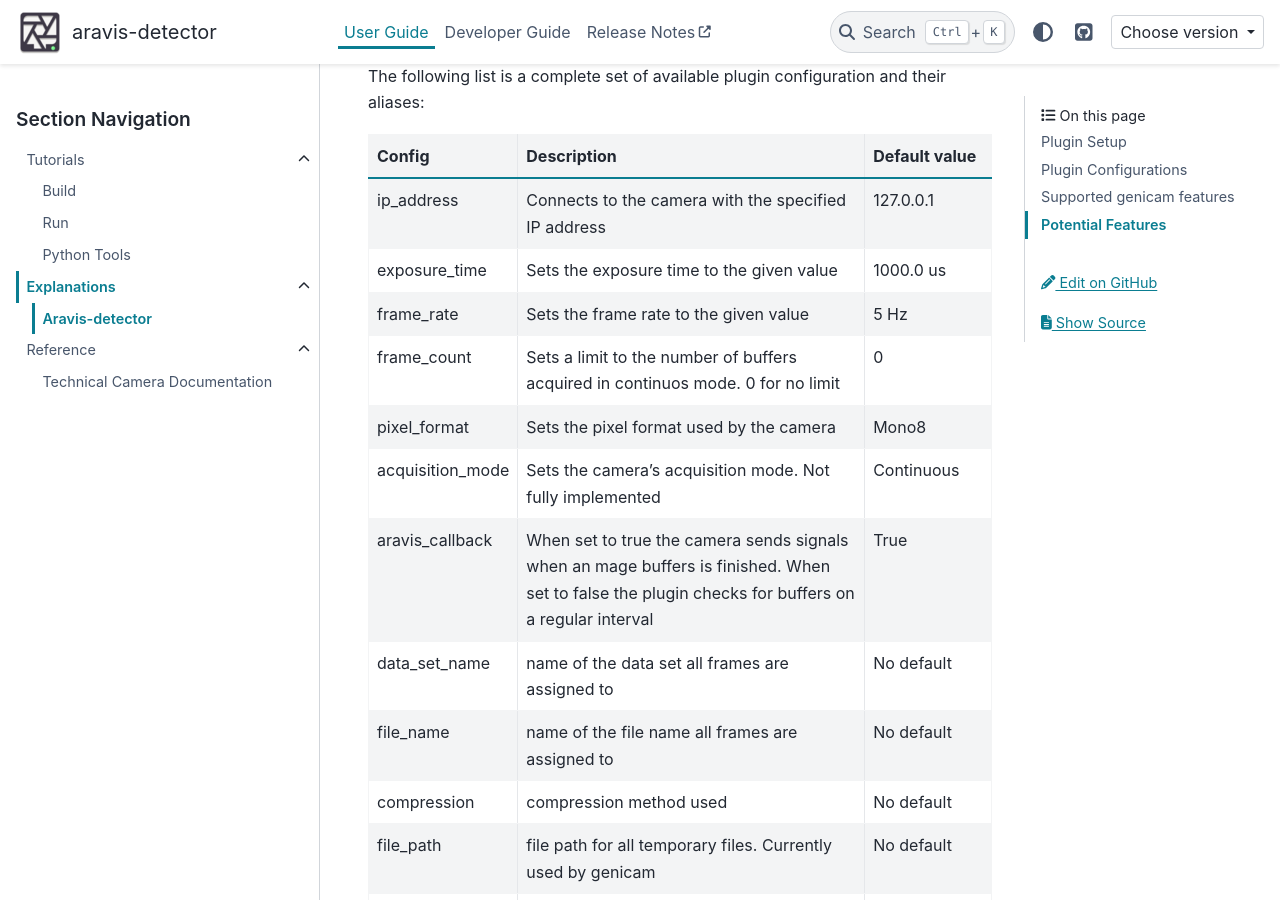
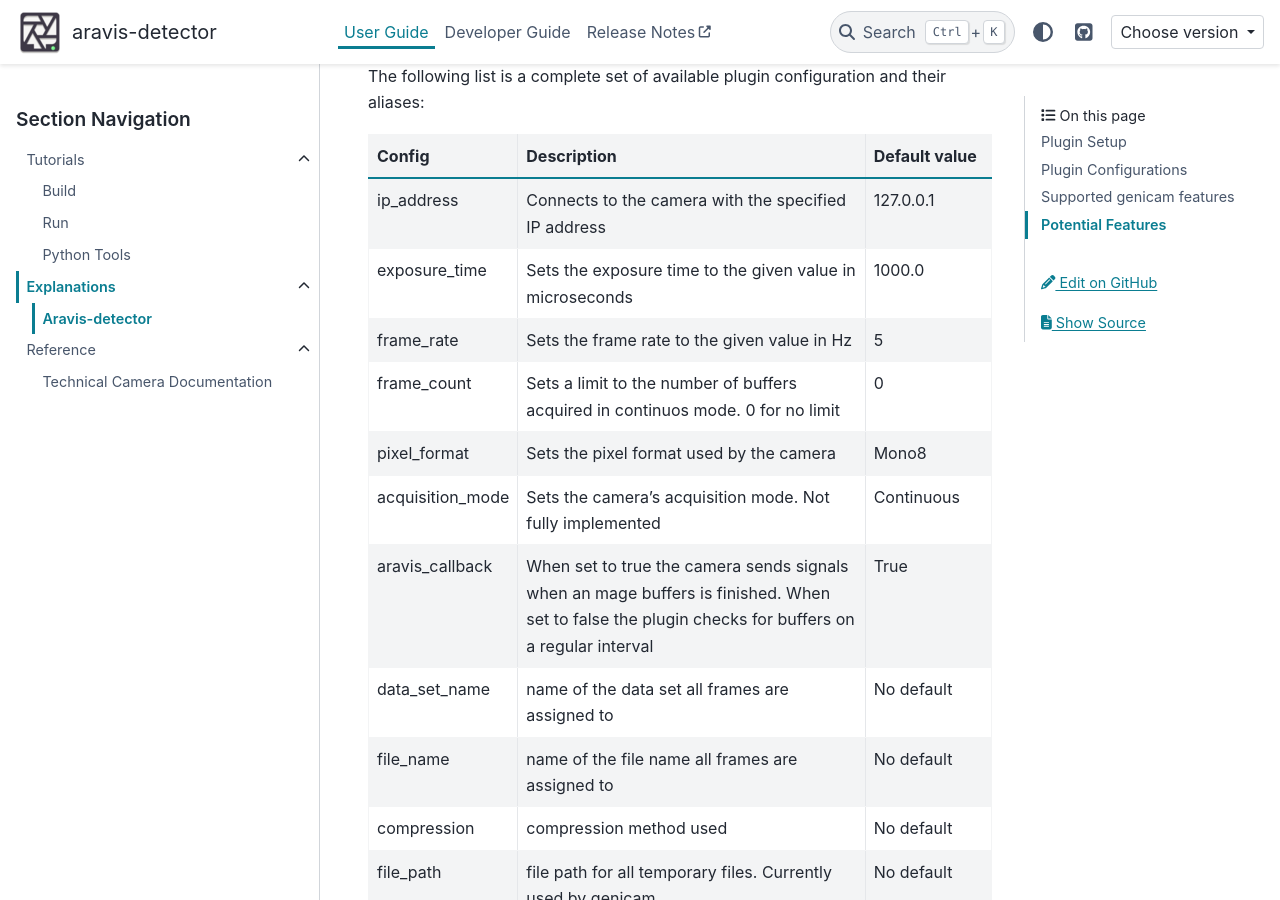
Before and after one commit to Observatory-Sciences/aravis-detector, a Sphinx documentation site: the page built from docs/user/explanations/aravis-detector.md, in a window 1280 px wide and 900 px high, scrolled down 1650 px. Built offline with Sphinx 7.4.7 and the PyData theme 0.15.4, drawn with Linux system fonts in a browser that asks for light colours.

Commit message:
Update aravis-detector.md
Corrected unclear table with commands

```diff
--- a/docs/user/explanations/aravis-detector.md
+++ b/docs/user/explanations/aravis-detector.md
@@ -57,8 +57,8 @@ The following list is a complete set of available plugin configuration and their
 | Config | Description| Default value |
 |--------|------------|---------------|
 | ip_address | Connects to the camera with the specified IP address | 127.0.0.1 |
-| exposure_time | Sets the exposure time to the given value | 1000.0 us |
-| frame_rate | Sets the frame rate to the given value | 5 Hz|
+| exposure_time | Sets the exposure time to the given value in microseconds | 1000.0 |
+| frame_rate | Sets the frame rate to the given value in Hz | 5 |
 | frame_count | Sets a limit to the number of buffers acquired in continuos mode. 0 for no limit | 0|
 | pixel_format | Sets the pixel format used by the camera | Mono8 |
 | acquisition_mode | Sets the camera's acquisition mode. Not fully implemented | Continuous |
```
